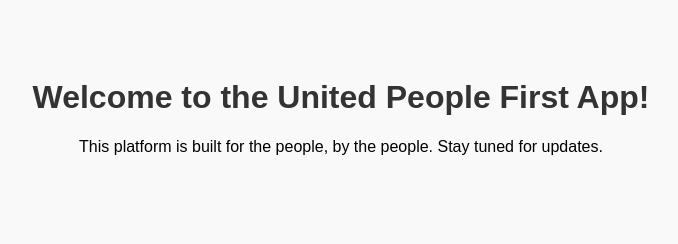
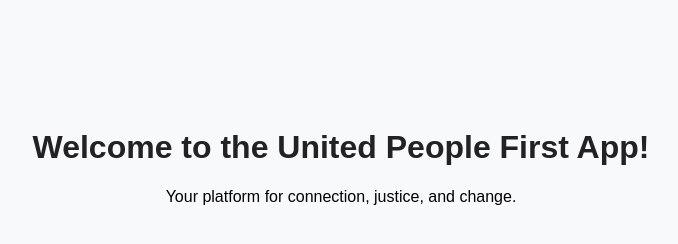
Before and after one commit to Youngsouth336/United-people-first-app-, a website: page index.html in a window 1280 px wide. Shown: the whole page, without its empty margins (299-977 px from the left). Drawn offline with Linux system fonts and the light colour scheme.

Commit message:
Update index.html

```diff
--- a/index.html
+++ b/index.html
@@ -1,22 +1,21 @@
 <!DOCTYPE html>
-<html lang="en">
+<html>
   <head>
-  <meta charset="UTF-8">
-  <title>United People First</title>
+    <title>United People First App</title>
     <style>
       body {
+        background-color: #f8f9fa;
         font-family: Arial, sans-serif;
-      background-color: #f9f9f9;
         text-align: center;
-      padding: 50px;
+        padding-top: 100px;
       }
       h1 {
-      color: #333;
+        color: #222;
       }
     </style>
   </head>
   <body>
     <h1>Welcome to the United People First App!</h1>
-  <p>This platform is built for the people, by the people. Stay tuned for updates.</p>
+    <p>Your platform for connection, justice, and change.</p>
   </body>
 </html>
```
Lines whose indentation alone changed are shown as unchanged.
